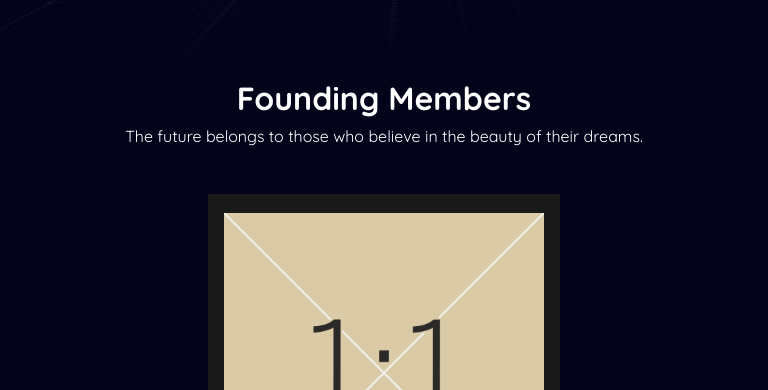
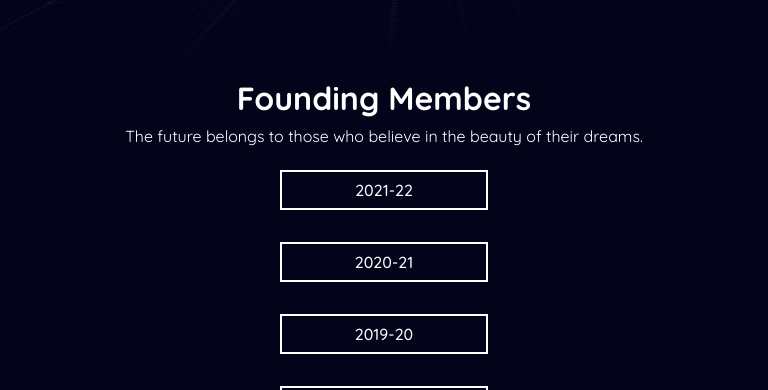
Before and after one commit to HarshSharma20503/optica, a React (Create React App) app: page /alumni in a window 768 px wide. Shown: the part 410-800 px from the top of the page. Built offline with nearby package versions, Linux system fonts and the light colour scheme.

Commit message:
Alumni page , mentor page
 - Year buttons added
 - mentor page responsive

```diff
--- a/src/components/AlumniPage/AlumniPage.js
+++ b/src/components/AlumniPage/AlumniPage.js
@@ -1,7 +1,8 @@
 import "./AlumniPage.scss";
 import React from 'react'
 import Card from "../Card/Card";
-import SideHeading from "../ASideHeading/SideHeading";
+import SideHeading from "../SideHeading/SideHeading";
+import YearButton from "../YearButton/YearButton";
 
 
 function AlumniPage() {
@@ -13,6 +14,10 @@ function AlumniPage() {
                         side_heading="Founding Members"
                         side_content="The future belongs to those who believe in the beauty of their dreams."
                     />
+                    <YearButton text="2021-22" />
+                    <YearButton text="2020-21" />
+                    <YearButton text="2019-20" />
+                    <YearButton text="2018-19" />
                 </div>
                 <div className="alumni_founders_cards">
                     <Card
--- a/src/components/AlumniPage/AlumniPage.scss
+++ b/src/components/AlumniPage/AlumniPage.scss
@@ -27,9 +27,14 @@
             grid-template-columns: auto;
             margin: 0 30px;
         }
-        .alumni_founders_heading{
-            max-width : 100%;
+
+        .alumni_founders_heading {
+            max-width: 100%;
+            display: flex;
+            flex-direction: column;
+            align-items: center;
         }
+
         .alumni_founders_cards {
             display: grid;
             grid-template-columns: auto;
@@ -49,8 +54,12 @@
             grid-template-columns: auto;
             margin: 0 30px;
         }
-        .alumni_founders_heading{
-            max-width : 100%;
+
+        .alumni_founders_heading {
+            max-width: 100%;
+            display: flex;
+            flex-direction: column;
+            align-items: center;
         }
 
         .alumni_founders_cards {
--- a/src/components/MentorInfo/MentorInfo.scss
+++ b/src/components/MentorInfo/MentorInfo.scss
@@ -47,9 +47,11 @@
 }
 }
 @media screen and (max-width:1080px) {
+    .mentors{
     .mentor-card-container {
         max-width: 90%;
         margin: auto;
         grid-template-columns: auto;
     }
 }
+}
--- /dev/null
+++ b/src/components/YearButton/YearButton.js
@@ -0,0 +1,12 @@
+import "./YearButton.scss";
+import React from 'react'
+
+const YearButton = (props) => {
+  return (
+    <div className = "button ">
+        <div className="button-text">{props.text}</div>
+    </div>
+  )
+}
+
+export default YearButton
--- /dev/null
+++ b/src/components/YearButton/YearButton.scss
@@ -0,0 +1,21 @@
+.button {
+    width: 13rem;
+    border: 2px solid white;
+
+    height: 2.5rem;
+    display: flex;
+    justify-content: center;
+    align-items: center;
+    margin: 1rem;
+
+    &:hover {
+        background-color: rgba(255, 255, 255, 0.331);
+    }
+
+
+    .button-text {
+        font-weight: 500;
+    }
+
+
+}
```
Also changed, not shown: src/components/SideHeading/SideHeading.js (renamed from src/components/ASideHeading/SideHeading.js), src/components/SideHeading/SideHeading.scss (renamed from src/components/ASideHeading/SideHeading.scss).
